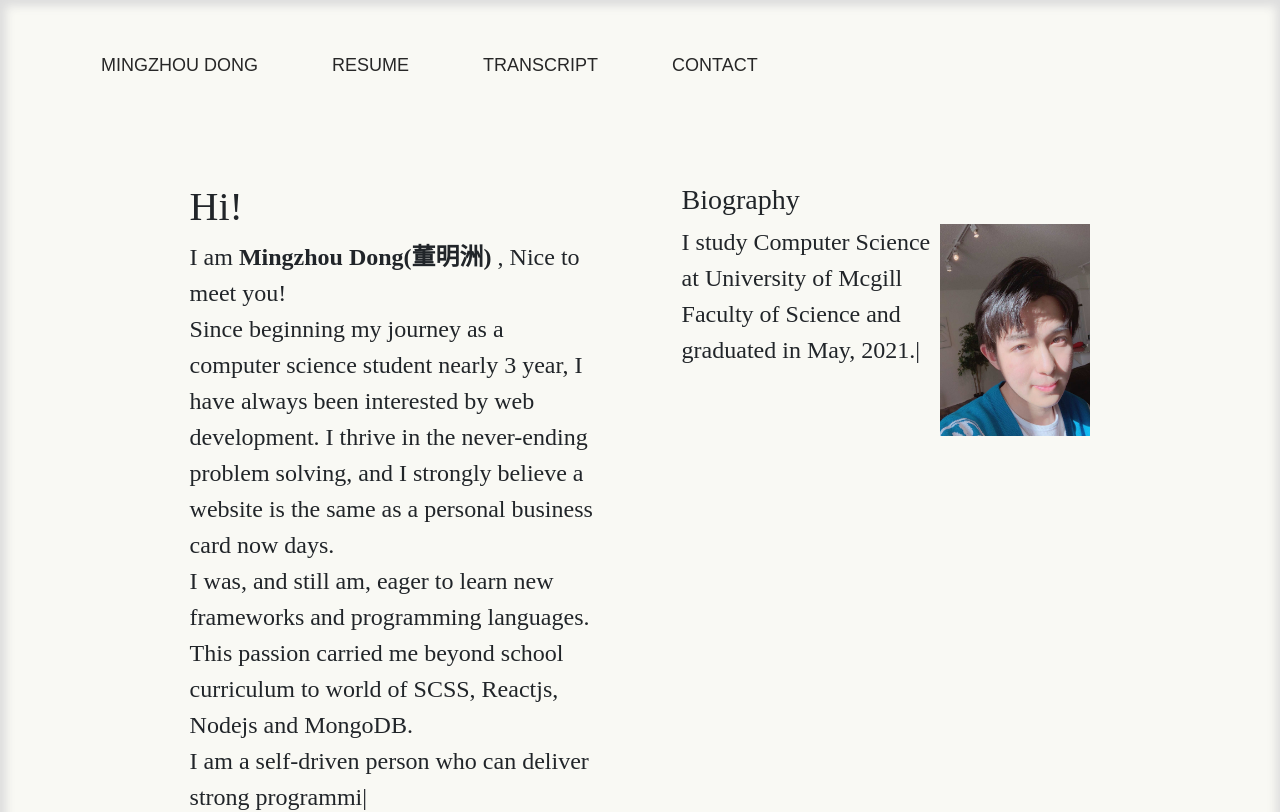
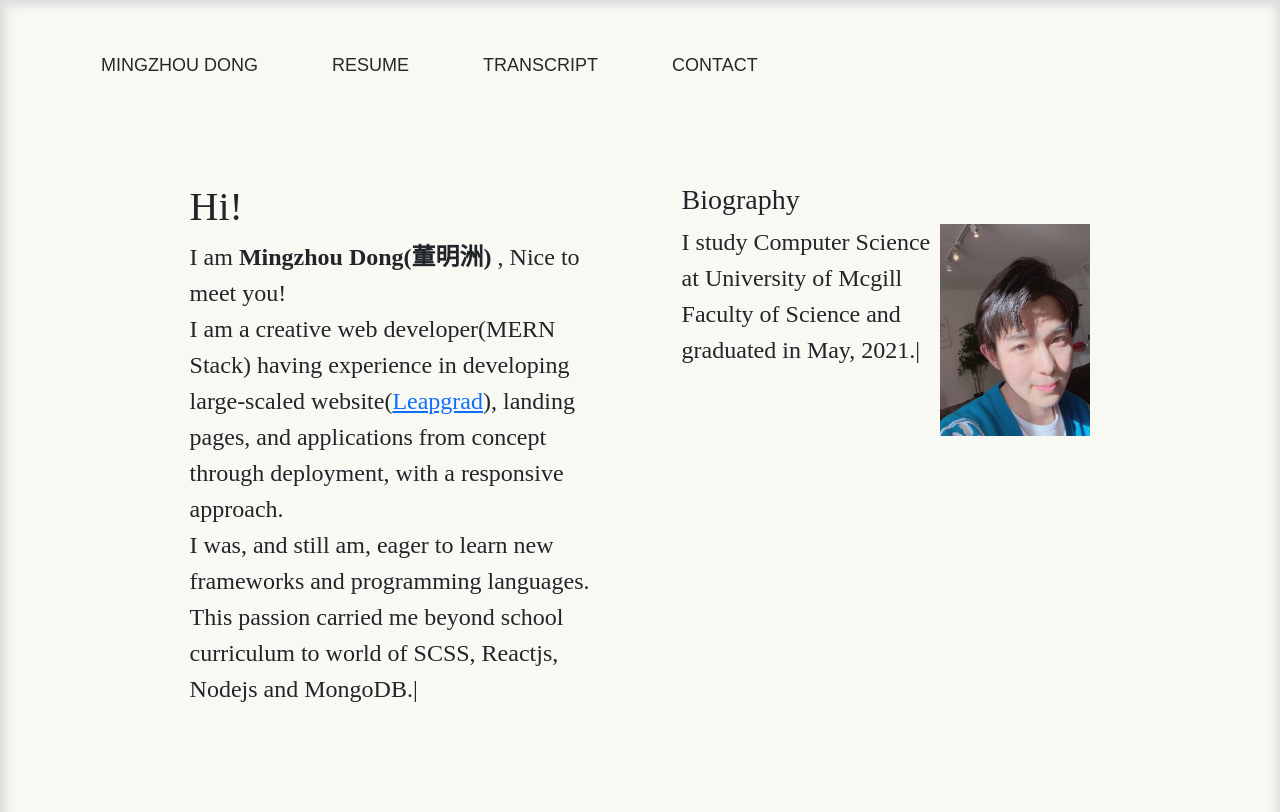
Before and after one commit to DongMZ1/personalweb2.0, a React (Create React App) app: page / in a window 1280 px wide. Shown: the top 812 px of the page. Built offline with nearby package versions, Linux system fonts and the light colour scheme; a web font is replaced by a local one.

Commit message:
update personal website

```diff
--- a/src/component/MingzhouDong.js
+++ b/src/component/MingzhouDong.js
@@ -3,21 +3,18 @@ import '../SCSS/main.scss'
 import Typist from 'react-typist';
 import image from '../tx.jpg'
 
-const MingzhouDong = () =>{
-    return(
+const MingzhouDong = () => {
+    return (
         <div className='row mingzhoudong' id='spmingzhoudong'>
             <div className='col-sm'>
                 <Typist avgTypingDelay={0.1}>
                     <h1>Hi!</h1> I am <b> Mingzhou Dong(董明洲) </b>, Nice to meet you! <br />
-                Since beginning my journey as a computer science student nearly 3 year,
-                I have always been interested by web development. I thrive in the never-ending problem solving, and
-                I strongly believe a website is the same as a personal business card now days.
+                    I am a creative web developer(MERN Stack) having experience in developing large-scaled website(<a href='https://leapgrad.com/'>Leapgrad</a>), landing pages, and applications from concept through deployment, with a responsive
+                    approach.
                     <br />
                     I was, and still am, eager to learn new frameworks and programming languages. This passion carried me beyond
                     school curriculum to world of SCSS, Reactjs, Nodejs and MongoDB.
                     <br />
-                I am a self-driven person who can deliver strong programming, communication, and analytical skills within
-                 the development team.
                 </Typist>
             </div>
             <div className='col-sm'>
```
Lines whose indentation alone changed are shown as unchanged.
